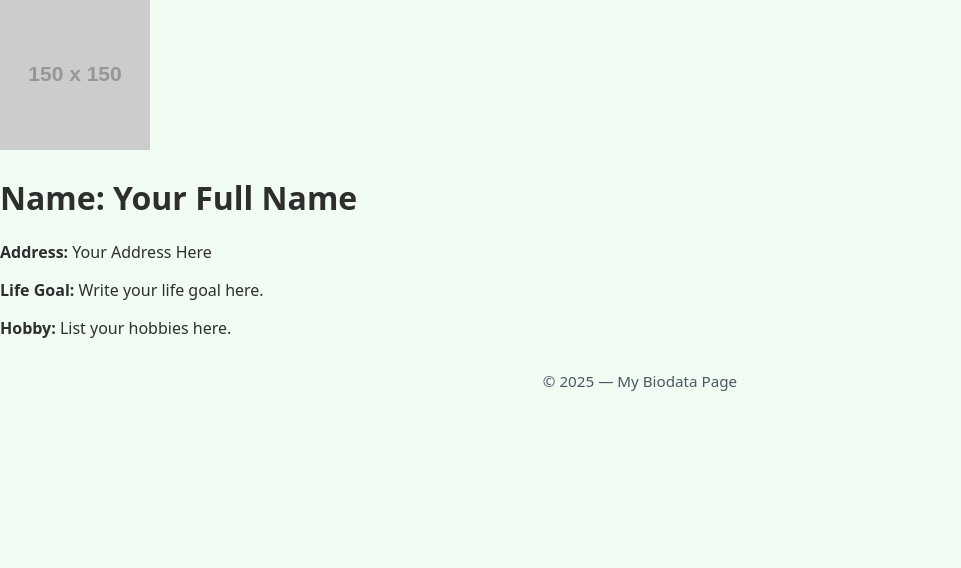
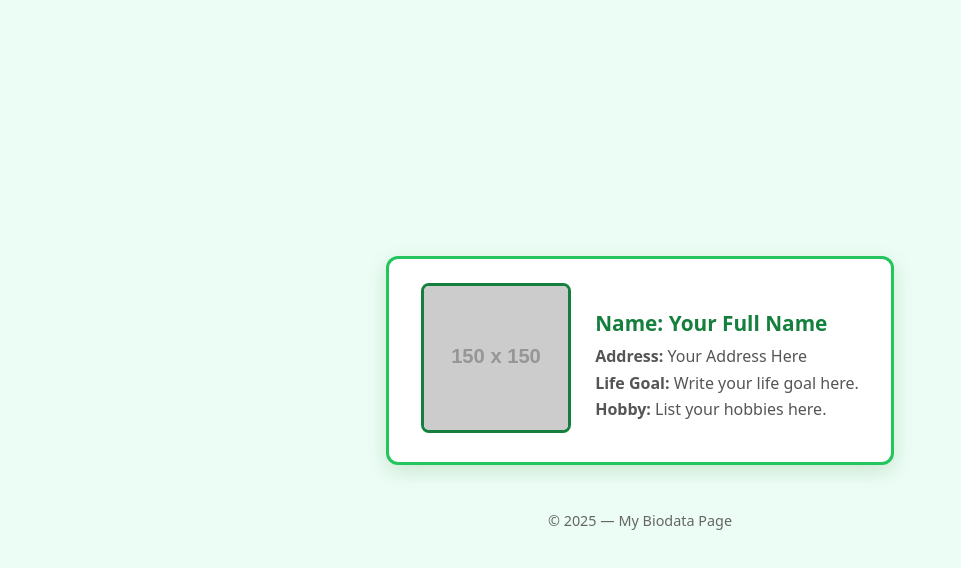
Before and after one commit to toranya/toranya.github.io, a plain HTML site: page index.html in a window 1280 px wide. Shown: the whole page, without its empty margins (0-961 px from the left). Drawn offline with Linux system fonts and the light colour scheme; placeholder pictures from the web are drawn by us.

Commit message:
Update style.css

```diff
--- a/style.css
+++ b/style.css
@@ -1,59 +1,64 @@
 :root {
-  --accent: #22c55e;   /* bright green */
-  --accent-dark: #15803d; /* darker green */
-  --bg: #f1fdf3;
-  --card: #ffffff;
-  --text: #2e2e2e;
-  --muted: #4b5563;
+  --accent: #22c55e;   /* main green */
+  --accent-dark: #15803d;
+  --bg: #ecfdf5;
+  --card-bg: #ffffff;
+  --text: #222;
+  --muted: #555;
 }
 
 * {
   box-sizing: border-box;
+  font-family: system-ui, -apple-system, Segoe UI, Roboto, Arial;
 }
 
 body {
-  font-family: system-ui, -apple-system, Segoe UI, Roboto, Arial;
   margin: 0;
   background: var(--bg);
   color: var(--text);
+  display: flex;
+  flex-direction: column;
+  align-items: center;
+  justify-content: center;
+  min-height: 100vh;
 }
 
-.wrap {
-  max-width: 900px;
-  margin: 3rem auto;
-  padding: 1.25rem;
+.card {
+  display: flex;
+  flex-direction: row;
+  align-items: center;
+  gap: 1.5rem;
+  background: var(--card-bg);
+  padding: 1.5rem 2rem;
+  border-radius: 12px;
+  box-shadow: 0 6px 20px rgba(0, 100, 0, 0.15);
+  border: 3px solid var(--accent);
+  max-width: 600px;
 }
 
-header {
-  background: linear-gradient(135deg, var(--accent), var(--accent-dark));
-  color: #fff;
-  text-align: center;
-  padding: 2rem 1rem;
-  border-radius: 16px;
-  box-shadow: 0 6px 18px rgba(0, 100, 0, 0.15);
+.photo img {
+  width: 150px;
+  height: 150px;
+  border-radius: 8px;
+  object-fit: cover;
+  border: 3px solid var(--accent-dark);
 }
 
-header h1 {
-  margin: 0 0 0.3rem;
-  font-size: 2rem;
+.info h1 {
+  font-size: 1.3rem;
+  color: var(--accent-dark);
+  margin-bottom: 0.5rem;
 }
 
-section {
-  background: var(--card);
-  margin-top: 1.5rem;
-  padding: 1.25rem 1.5rem;
-  border-radius: 12px;
-  box-shadow: 0 4px 12px rgba(0, 0, 0, 0.06);
-}
-
-section h2 {
-  color: var(--accent-dark);
-  margin-top: 0;
+.info p {
+  margin: 0.3rem 0;
+  font-size: 1rem;
+  color: var(--muted);
 }
 
 footer {
+  margin-top: 2rem;
   text-align: center;
-  margin-top: 2rem;
-  color: var(--muted);
-  font-size: 0.95rem;
+  color: #666;
+  font-size: 0.9rem;
 }
```
